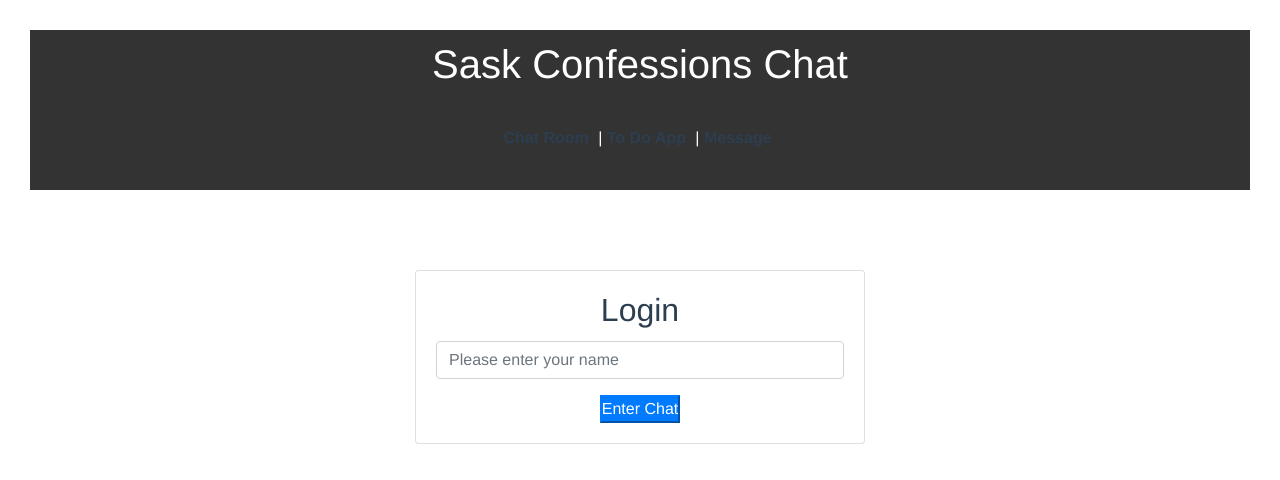
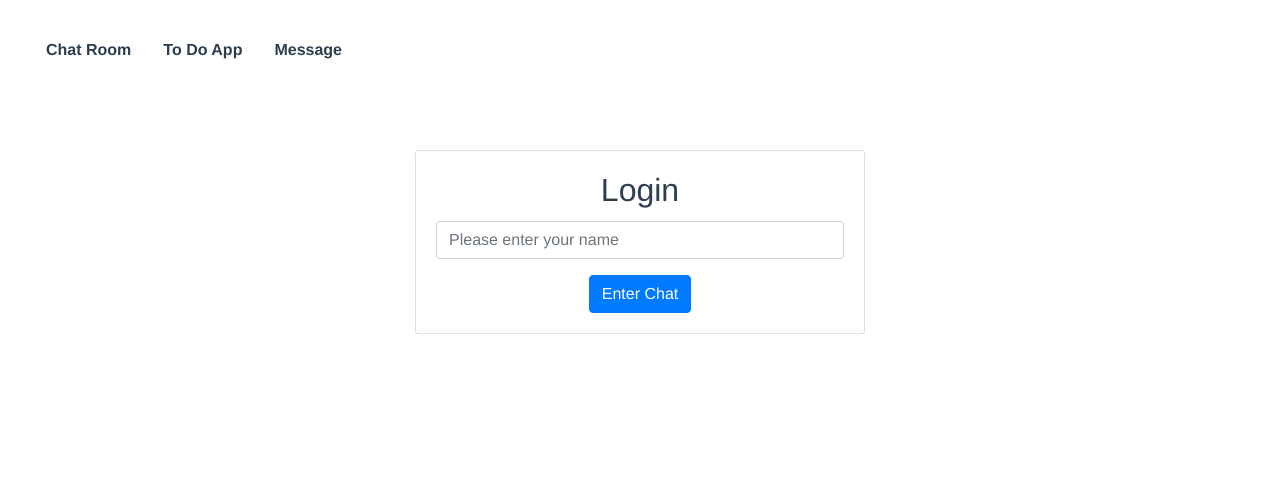
Before and after one commit to PragmaticCoder/rt_chat_server, a Vue app: page /#/ in a window 1280 px wide. Shown: the top 480 px of the page. Built offline with nearby package versions, Linux system fonts and the light colour scheme.

Commit message:
used bootstrap elements instead

```diff
--- a/package.json
+++ b/package.json
@@ -10,6 +10,7 @@
   "dependencies": {
     "axios": "^0.18.0",
     "bootstrap": "^4.4.1",
+    "bootstrap-vue": "^2.6.1",
     "jquery": "^3.4.1",
     "js-cookie": "^2.2.0",
     "moment": "^2.24.0",
--- a/src/components/layout/Header.vue
+++ b/src/components/layout/Header.vue
@@ -1,12 +1,11 @@
 <template>
-  <header class="header">
-    <h1>Sask Confessions Chat</h1>
-    <div id="nav">
-      <router-link to="/chatroom">Chat Room</router-link> |
-      <router-link to="/todo">To Do App</router-link> |
-      <router-link to="/messages">Message</router-link>
-    </div>
-  </header>
+  <div>
+    <b-nav class="header">
+      <b-nav-item to="/chatroom">Chat Room</b-nav-item>
+      <b-nav-item to="/todo">To Do App</b-nav-item>
+      <b-nav-item to="/messages">Message</b-nav-item>
+    </b-nav>
+  </div>
 </template>
 
 <script>
@@ -14,18 +13,3 @@ export default {
   name: "Header"
 };
 </script>
-
-<style scoped>
-.header {
-  background: #333;
-  color: #fff;
-  text-align: center;
-  padding: 10px;
-  text-decoration: none;
-}
-
-.header a {
-  color: #fff;
-  padding-right: 5px;
-}
-</style>
--- a/src/views/Login.vue
+++ b/src/views/Login.vue
@@ -3,9 +3,9 @@
     <div class="card login">
       <div class="card-body">
         <h2 class="card-title text-center">Login</h2>
-        <form @submit.prevent="login" class="text-center">
+        <b-form @submit.prevent="login" class="text-center">
           <div class="form-group">
-            <input
+            <b-form-input
               type="text"
               class="form-control"
               placeholder="Please enter your name"
@@ -14,8 +14,8 @@
             />
             <p v-if="errorText" class="text-danger">{{ errorText }}</p>
           </div>
-          <button class="btn-primary" type="submit">Enter Chat</button>
-        </form>
+          <b-button variant="primary" type="submit">Enter Chat</b-button>
+        </b-form>
       </div>
     </div>
   </div>
```
Also changed, not shown: src/main.js (+4 -3 lines), 1 other file (tests, documents, lock files or other folders).
